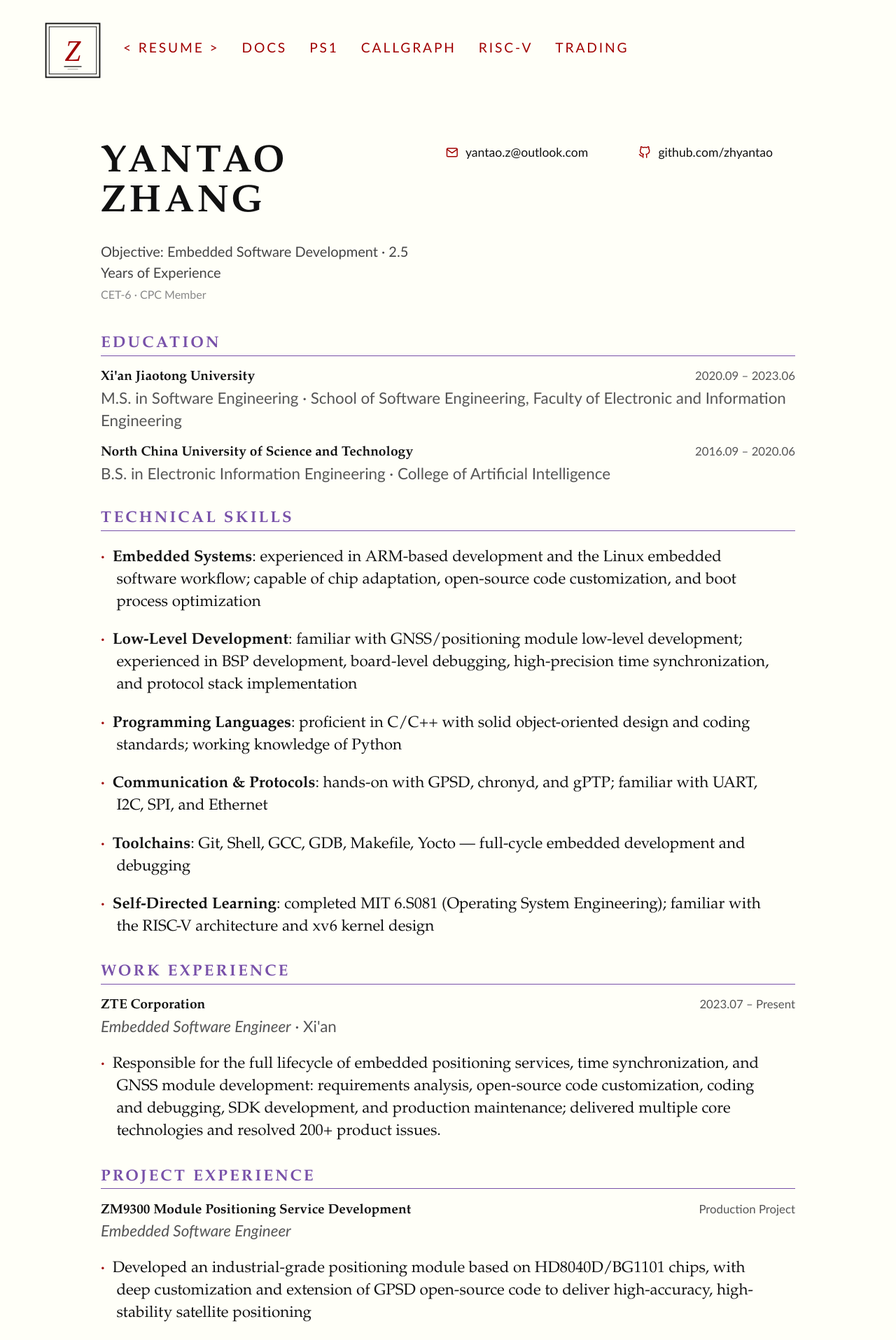
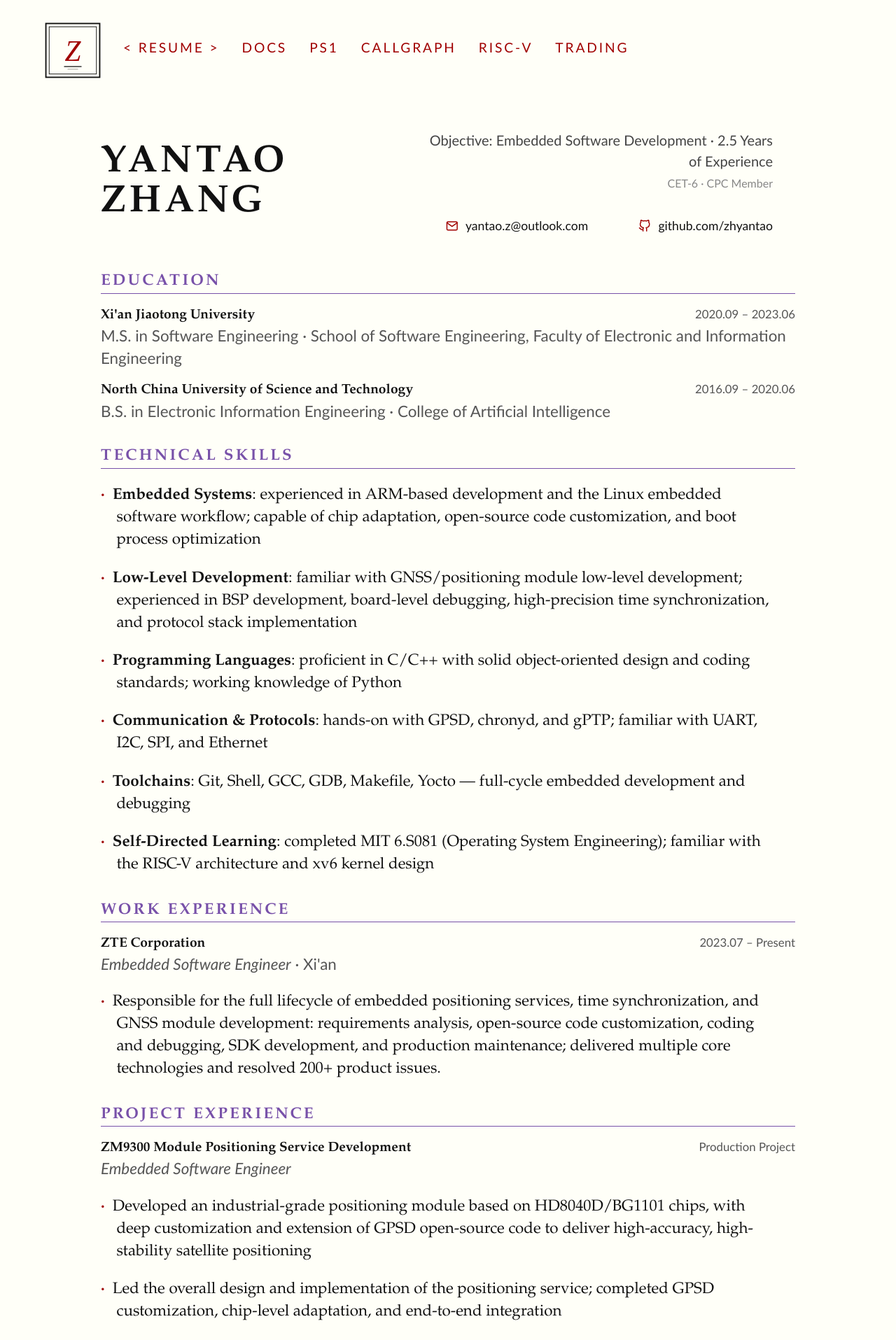
Before and after one commit to zhyantao/zhyantao.github.io, a Jekyll site: the page built from index.html, in a window 1280 px wide. Shown: the top 1915 px of the page at 70% size. Built offline with Jekyll 4.4.1, drawn with Linux system fonts in a browser that asks for light colours; some web fonts are replaced.

Commit message:
Move objective and subline to the right of the name
The header now matches the cv layout more closely: the name sits
alone on the left, vertically centered against a right-aligned
column of objective, CET-6/CPC line, and contact links. Stacks
left-aligned on mobile.

Co-Authored-By: Claude Code <noreply@anthropic.com>

```diff
--- a/css/tufte.scss
+++ b/css/tufte.scss
@@ -948,10 +948,18 @@ hr.slender {
 
 .resume-head {
   display: grid;
-  grid-template-columns: 1fr auto;
-  align-items: start;
+  grid-template-columns: auto 1fr;
+  align-items: center;
   gap: 1.5rem 3rem;
   margin: 2.5rem 0 3rem;
+}
+
+.resume-head-side {
+  display: flex;
+  flex-direction: column;
+  align-items: flex-end;
+  gap: 0.3rem;
+  text-align: right;
 }
 
 .resume-name {
@@ -968,8 +976,8 @@ hr.slender {
   font-family: $sans-font;
   color: #444;
   font-size: 1.25rem;
-  margin-top: 0.8rem !important;
   line-height: 1.5;
+  margin: 0 !important;
 }
 
 .resume-subline {
@@ -977,8 +985,8 @@ hr.slender {
   font-family: $sans-font;
   color: #888;
   font-size: 1rem;
-  margin-top: 0.3rem !important;
   line-height: 1.5;
+  margin: 0 !important;
 }
 
 .resume-contact {
@@ -990,6 +998,7 @@ hr.slender {
   justify-content: end;
   font-family: $sans-font;
   font-size: 1.1rem;
+  margin-top: 0.35rem;
 }
 
 .resume-contact a {
@@ -1083,7 +1092,12 @@ hr.slender {
 @media screen and (max-width: 800px) {
   .resume-head {
     grid-template-columns: 1fr;
+    align-items: start;
     gap: 1.2rem;
+  }
+  .resume-head-side {
+    align-items: flex-start;
+    text-align: left;
   }
   .resume-contact {
     grid-template-columns: 1fr 1fr;
--- a/index.html
+++ b/index.html
@@ -5,12 +5,11 @@ title: resume
 
 <div class="resume">
   <header class="resume-head">
-    <div class="resume-identity">
-      <h1 class="resume-name">Yantao Zhang</h1>
+    <h1 class="resume-name">Yantao Zhang</h1>
+    <div class="resume-head-side">
       <p class="resume-objective">Objective: Embedded Software Development · 2.5 Years of Experience</p>
       <p class="resume-subline">CET-6 · CPC Member</p>
-    </div>
-    <ul class="resume-contact">
+      <ul class="resume-contact">
       <li>
         <a href="mailto:yantao.z@outlook.com">
           <svg viewBox="0 0 24 24" width="1em" height="1em" fill="none"
@@ -33,6 +32,7 @@ title: resume
         </a>
       </li>
     </ul>
+    </div>
   </header>
 
   <section class="resume-section">
```
